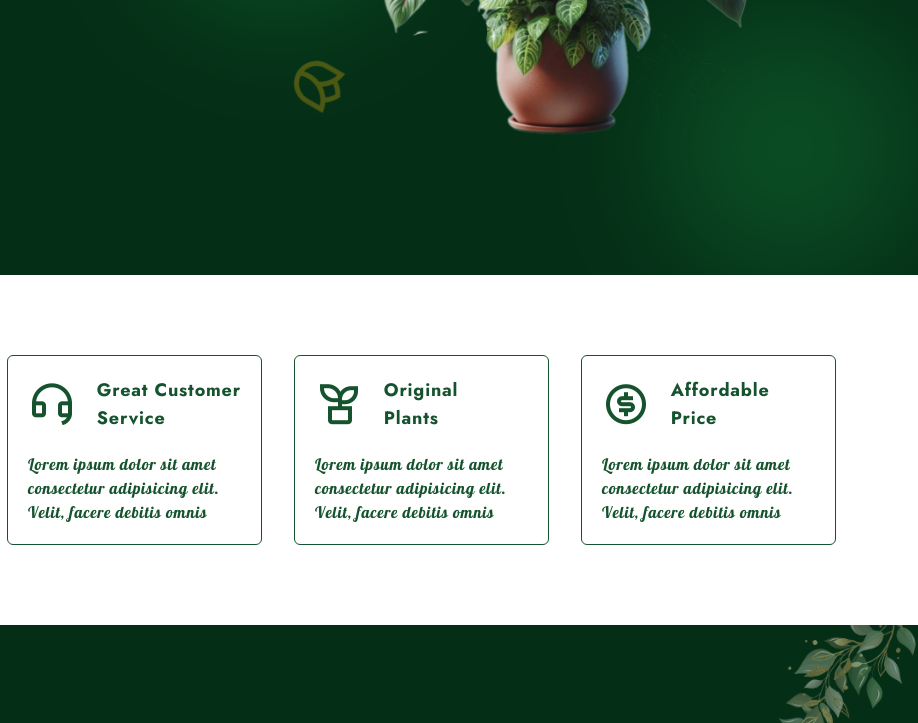
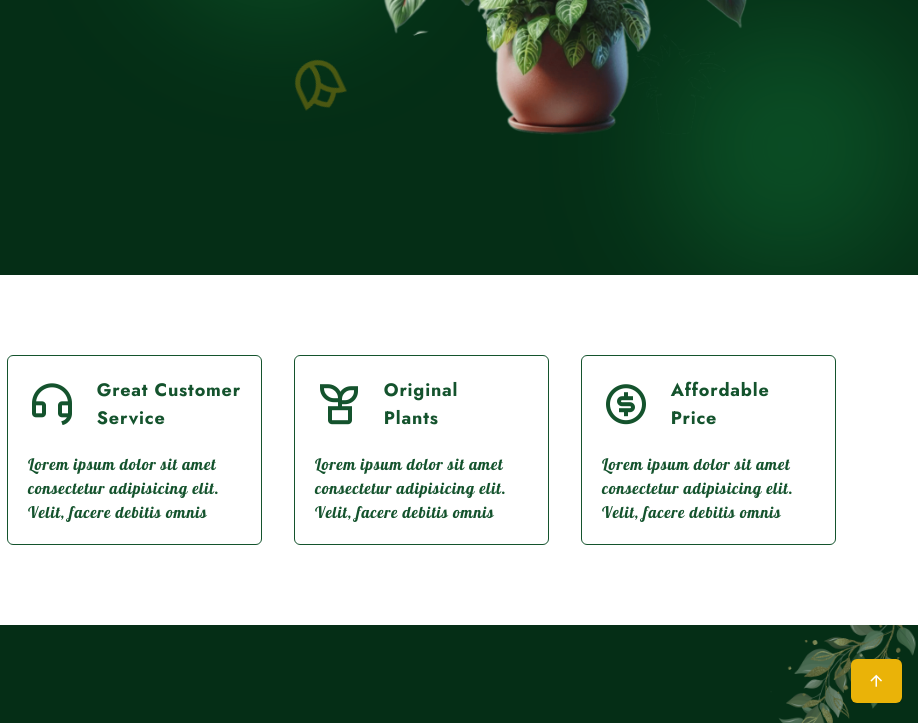
Before and after one commit to KavishkaShehara1/Plant-Website-frontend-Project, a website: page index.html in a window 1280 px wide. Shown: the part 497-1220 px from the top of the page, 362-1280 px from the left. Drawn offline with nearby package versions, Linux system fonts and the light colour scheme.

Commit message:
add scrollup btn

```diff
--- a/index.html
+++ b/index.html
@@ -672,6 +672,13 @@
     </footer>
 
     <!--~~~~~~~~~~~~~~~ Scroll Up ~~~~~~~~~~~~~~~-->
+    <a
+      href="#"
+      class="fixed right-4 -bottom-1/2 bg-yellow-500 shadow-sm inline-block px-3 py-1 md:px-4 md:py-2 rounded-md text-lg z-50 hover:-translate-y-1 duration-300"
+      id="scroll-up"
+    >
+      <i class="ri-arrow-up-line"></i>
+    </a>
 
     <!--~~~~~~~~~~~~~~~ Swiper JS ~~~~~~~~~~~~~~~-->
     <script src="https://cdn.jsdelivr.net/npm/swiper@11/swiper-bundle.min.js"></script>
--- a/input.css
+++ b/input.css
@@ -4,6 +4,10 @@
 @tailwind base;
 @tailwind components;
 @tailwind utilities;
+
+html {
+  @apply overflow-x-hidden scroll-smooth;
+}
 
 body {
   @apply bg-green-950 text-white font-Jost tracking-wider;
--- a/main.js
+++ b/main.js
@@ -17,6 +17,20 @@ navLinks.forEach((link) => {
 });
 
 /*---------------- SHOW SCROLL UP ----------------*/
+const scrollup = () => {
+  const scrollupBtn = document.getElementById("scroll-up");
+
+  if (window.scrollY >= 250) {
+    scrollupBtn.classList.remove("-bottom-1/2");
+    scrollupBtn.classList.add("bottom-4");
+  } else {
+    scrollupBtn.classList.add("-bottom-1/2");
+    scrollupBtn.classList.remove("bottom-4");
+  }
+};
+
+window.addEventListener("scroll", scrollup);
+
 
 /*---------------- CHANGE BACKGROUND HEADER ----------------*/
 
```
Also changed, not shown: output.css.
